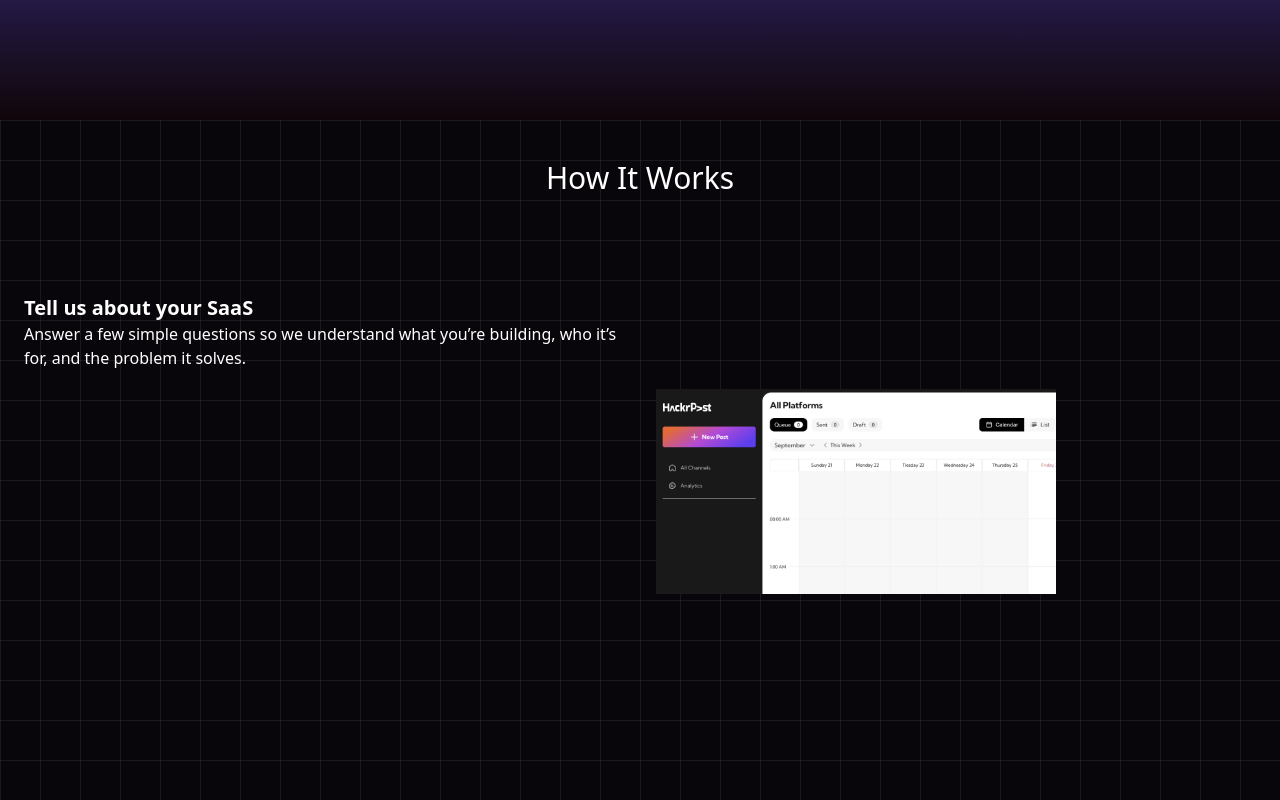
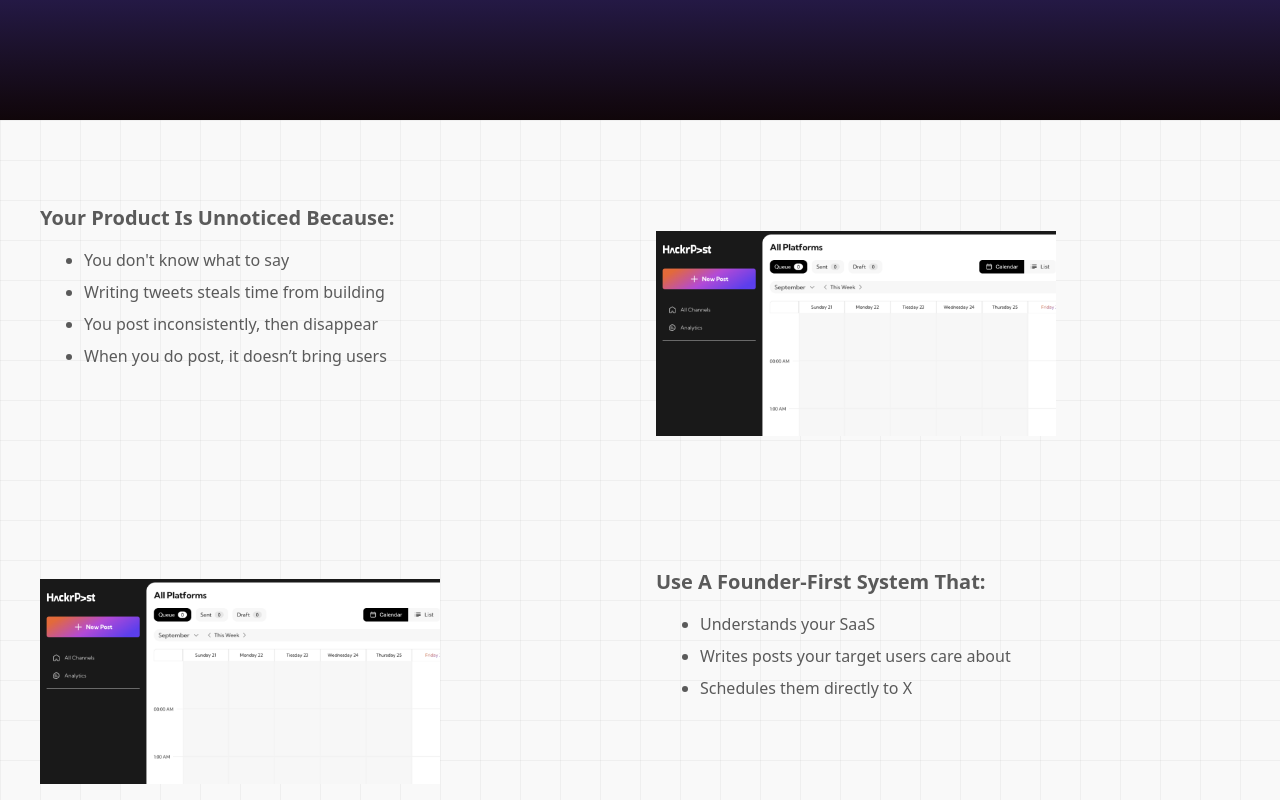
Before and after one commit to Jahswill-web-dev/BlogO-fullstack, a Next.js app: page / in a window 1280 px wide. Shown: the part 680-1480 px from the top of the page. Built offline with nearby package versions, Linux system fonts and the light colour scheme.

Commit message:
basic structure of the problem structure

```diff
--- a/src/components/landingPage/landingPage.tsx
+++ b/src/components/landingPage/landingPage.tsx
@@ -1,9 +1,10 @@
-import { HowItWorks } from "../modules/howItWorks";
+import { HowItWorks } from "./sections/howItWorks";
 import Navbar from "../modules/navbar";
 import Pill from "../ui/pill";
 import { CTASection } from "./sections/cta";
 import Footer from "./sections/footer";
 import WhoItsForSection from "./sections/whoItsForSection";
+import { ProblemSectionWrapper } from "./sections/problemSection";
 
 export default function LandingPage() {
     return (
@@ -20,9 +21,15 @@ export default function LandingPage() {
                     </div>
                 </div>
             </div>
-            {/* Second section */}
-            <div>
-
+            {/* Second/Problem section */}
+            <div className="
+                h-auto bg-[#F9F9F9]
+                bg-[linear-gradient(to_right,rgba(0,0,0,0.04)_1px,transparent_1px),linear-gradient(to_bottom,rgba(0,0,0,0.04)_1px,transparent_1px)]
+                bg-size-[40px_40px]
+                ">
+                <div className="max-w-7xl mx-auto px-6 pb-10">
+                    <ProblemSectionWrapper />
+                </div>
             </div>
             {/* How it works section */}
             <div className="h-[200vh] bg-[#08060A]
--- a/src/components/modules/howItWorks.tsx
+++ b/src/components/landingPage/sections/howItWorks.tsx
@@ -15,11 +15,11 @@ export function HowItWorksStep({
 }) {
     return (
         <div
-            className={`flex flex-col-reverse md:flex-row items-start ${reverse ? "md:flex-row-reverse" : ""
+            className={`flex flex-col-reverse md:flex-row items-center ${reverse ? "md:flex-row-reverse" : ""
                 }`}
         >
             {/* Text */}
-            <div className="md:w-1/2 p-4">
+            <div className="md:w-1/2 p-4 text-center">
                 <h3 className="text-xl font-bold">{title}</h3>
                 <p>{description}</p>
             </div>
--- /dev/null
+++ b/src/components/landingPage/sections/problemSection.tsx
@@ -0,0 +1,77 @@
+import Image from "next/image";
+
+export function ProblemSection({
+    title,
+    listItems,
+    imageSrc,
+    imageAlt,
+    reverse = false,
+}: {
+    title: string;
+    listItems: string[];
+    imageSrc: string;
+    imageAlt: string;
+    reverse?: boolean;
+}) {
+    return (
+        <div
+            className={`flex flex-col-reverse md:flex-row items-center ${reverse ? "md:flex-row-reverse" : ""
+                }`}
+        >
+            {/* Text */}
+            <div className="md:w-1/2 p-4 text-[#5A5A5A]">
+                <h3 className="text-xl font-bold mb-4">{title}</h3>
+                <ul className="ml-5 list-disc pl-6  space-y-2">
+                    {listItems.map((item, index) => (
+                        <li key={index}>{item}</li>
+                    ))}
+                </ul>
+            </div>
+
+            {/* Image */}
+            <div className="md:w-1/2 p-4">
+                <Image
+                    alt={imageAlt}
+                    src={imageSrc}
+                    width={400}
+                    height={300}
+                />
+            </div>
+        </div>
+    );
+}
+
+
+export function ProblemSectionWrapper() {
+    return (
+        <div className="h-full">
+            <div className="text-white flex flex-col gap-4 justify-around h-full">
+                <ProblemSection
+                    title="Your Product Is Unnoticed Because:"
+                    listItems={[
+                        "You don't know what to say",
+                        "Writing tweets steals time from building",
+                        "You post inconsistently, then disappear",
+                        "When you do post, it doesn’t bring users",
+                    ]}
+                    imageSrc="/images/frame1.png"
+                    imageAlt="Frame 1"
+                />
+
+                <ProblemSection
+                    title="Use A Founder-First System That:"
+                    listItems={[
+                        "Understands your SaaS",
+                        "Writes posts your target users care about",
+                        "Schedules them directly to X",
+                    ]}
+                    imageSrc="/images/frame2.png"
+                    imageAlt="Frame 2"
+                    reverse
+                />
+
+
+            </div>
+        </div>
+    )
+}
```
